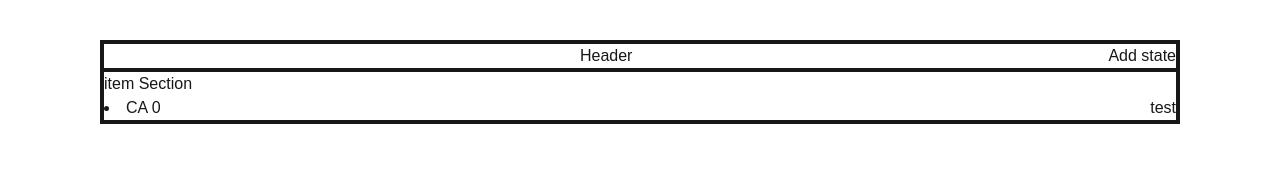
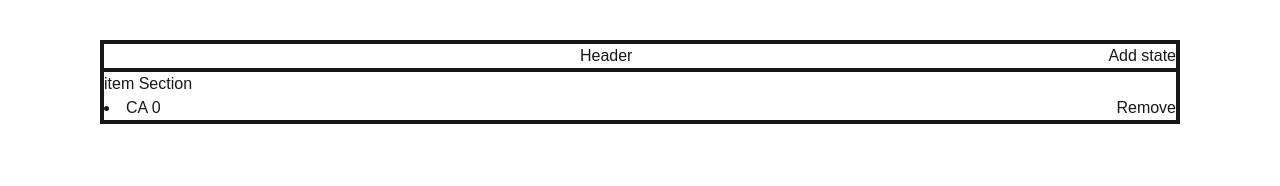
Before and after one commit to ehouse3/Covid-Tracker, a Next.js app in the folder covid-dashboard/: page / in a window 1280 px wide. Both pictures are taken after a click on the button "Add state". Shown: the top 186 px of the page. Built offline with nearby package versions, Linux system fonts and the light colour scheme.

Commit message:
Update page.tsx

```diff
--- a/covid-dashboard/app/page.tsx
+++ b/covid-dashboard/app/page.tsx
@@ -17,7 +17,7 @@ export default function Dashboard() {
     return (
       <div key={state.id} className="flex flex-row justify-between">
         <li>{state.abbrev} {state.id}</li>
-        <button onClick={(event) => {removeState(state.id)}}>test</button>
+        <button onClick={(event) => {removeState(state.id)}}>Remove</button>
       </div>
     );
   }
```
